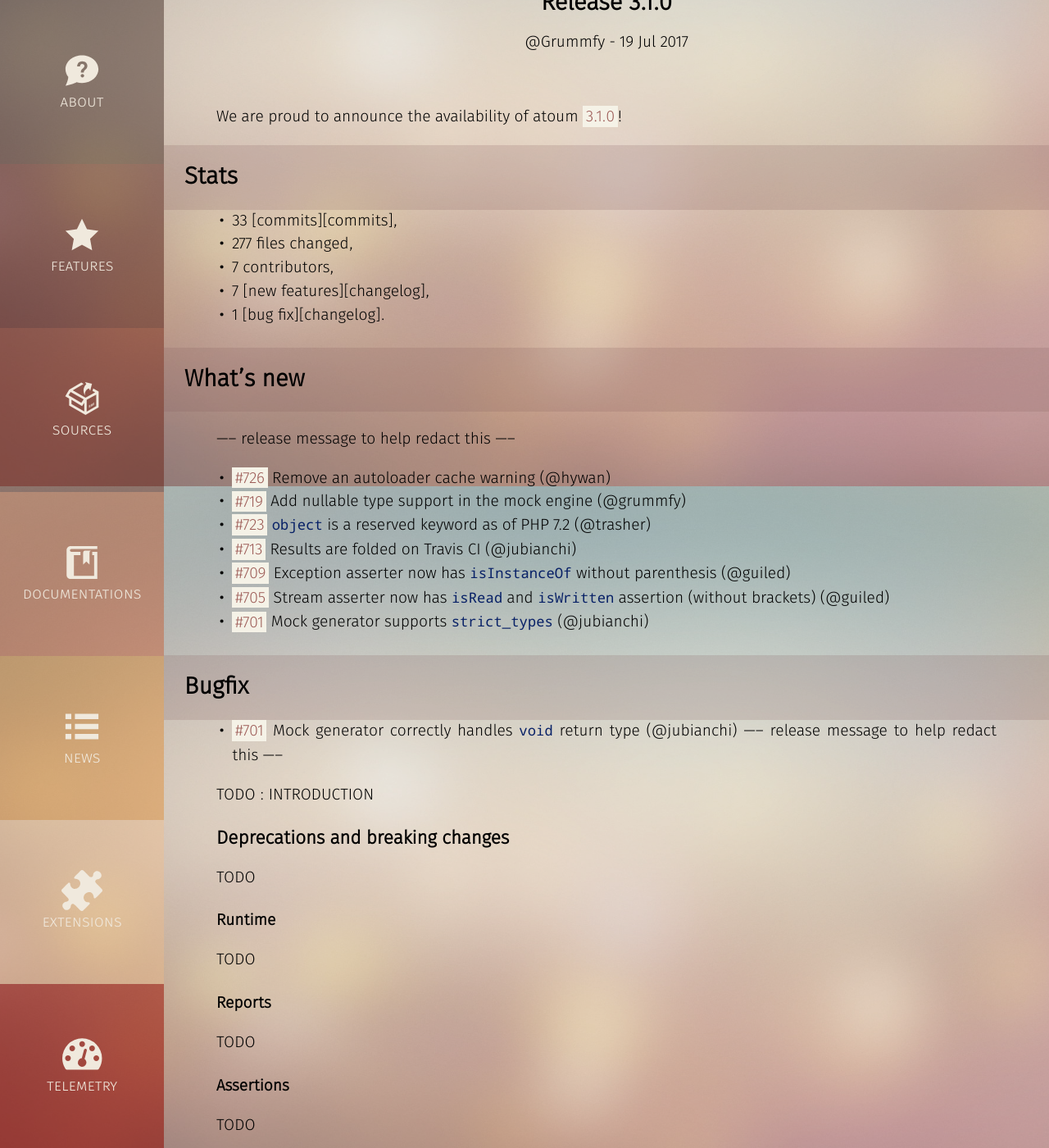
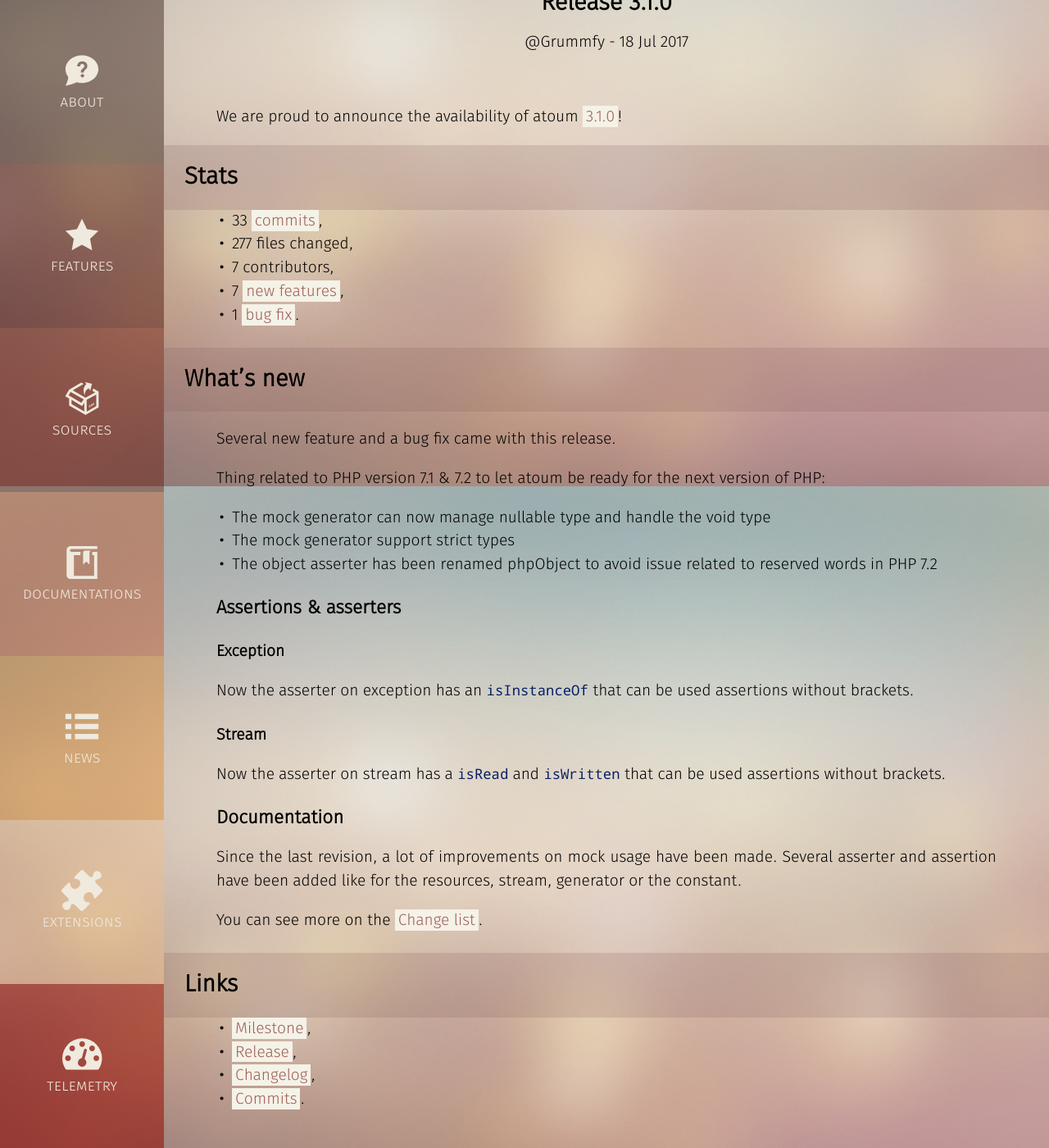
Before and after one commit to atoum/atoum.github.io, a Jekyll site: the page built from _posts/2017-07-18-release-3-1-0.markdown, in a window 1280 px wide and 1400 px high, scrolled down 307 px. Shown: the whole window at 82% size. Built offline with Jekyll 4.4.1, drawn with Linux system fonts in a browser that asks for light colours; comment, search, counter and statistics services are not loaded; a style sheet for code colours, icons or effects is not loaded; some of the changed text lies outside the part shown.

Commit message:
revision imporvement

```diff
--- a/_posts/2017-07-18-release-3-1-0.markdown
+++ b/_posts/2017-07-18-release-3-1-0.markdown
@@ -1,7 +1,7 @@
 ---
 layout: post
 title: "Release 3.1.0"
-date: 2017-07-19 10:00:00
+date: 2017-07-18 10:00:00
 author: "@Grummfy"
 categories: release
 ---
@@ -18,49 +18,27 @@ We are proud to announce the availability of atoum [3.1.0][milestone]!
 
 ## What's new
 
------ release message to help redact this -----
-* [#726](https://github.com/atoum/atoum/pull/726) Remove an autoloader cache warning (@hywan)
-* [#719](https://github.com/atoum/atoum/pull/719) Add nullable type support in the mock engine (@grummfy)
-* [#723](https://github.com/atoum/atoum/pull/724) `object` is a reserved keyword as of PHP 7.2 (@trasher)
-* [#713](https://github.com/atoum/atoum/pull/713) Results are folded on Travis CI (@jubianchi)
-* [#709](https://github.com/atoum/atoum/pull/709) Exception asserter now has `isInstanceOf` without parenthesis (@guiled)
-* [#705](https://github.com/atoum/atoum/pull/705) Stream asserter now has `isRead` and `isWritten` assertion (without brackets) (@guiled)
-* [#701](https://github.com/atoum/atoum/pull/701) Mock generator supports `strict_types` (@jubianchi)
+Several new feature and a bug fix came with this release.
 
-## Bugfix
+Thing related to PHP version 7.1 & 7.2 to let atoum be ready for the next version of PHP:
+* The mock generator can now manage nullable type and handle the void type
+* The mock generator support strict types
+* The object asserter has been renamed phpObject to avoid issue related to reserved words in PHP 7.2
 
-* [#701](https://github.com/atoum/atoum/pull/701) Mock generator correctly handles `void` return type (@jubianchi)
------ release message to help redact this -----
+### Assertions & asserters
 
-TODO : INTRODUCTION
+#### Exception
+Now the asserter on exception has an `isInstanceOf` that can be used assertions without brackets.
 
-### Deprecations and breaking changes
-
-TODO
-
-#### Runtime
-
-TODO
-
-#### Reports
-
-TODO
-
-#### Assertions
-
-TODO
-
-### New features and bug fixes
-
-TODO
-
-### Extensions
-
-TODO
+#### Stream
+Now the asserter on stream has a `isRead` and `isWritten`  that can be used assertions without brackets.
 
 ### Documentation
 
-TODO
+Since the last revision, a lot of improvements on mock usage have been made. Several asserter and assertion
+have been added like for the resources, stream, generator or the constant.
+
+You can see more on the [Change list][documentation].
 
 ## Links
 
```
Also changed, not shown: other parts of _posts/2017-07-18-release-3-1-0.markdown (+6 -1 lines).
